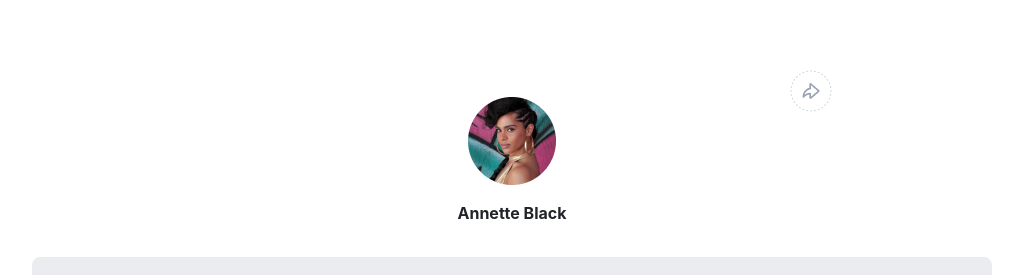
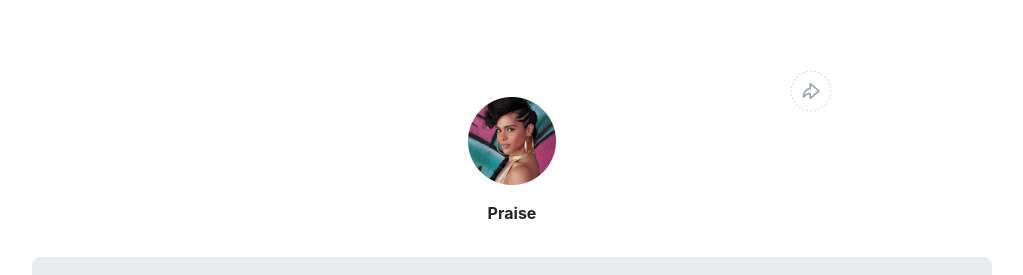
Before and after one commit to Praise25/stage-1-task, a React (Create React App) app: page / in a window 1280 px wide. Shown: the top 275 px of the page, without its empty margins (128-1151 px from the left). Built offline with nearby package versions, Linux system fonts and the light colour scheme.

Commit message:
feat: completed profile section tasks

```diff
--- a/src/components/ProfileHeader.jsx
+++ b/src/components/ProfileHeader.jsx
@@ -9,8 +9,9 @@ const ProfileHeader = () => {
         <img src={shareButtonDefault} alt="share button" />
       </div>
       <div className={`${classes["profile-header-content"]}`}>
-        <img src={profilePicDefault} alt="profile pic" />
-        <p>Annette Black</p>
+        <img src={profilePicDefault} id="profile__img" alt="profile pic" />
+        <p id="twitter">Praise</p>
+        <p id="slack" hidden>Praise</p>
       </div>
     </div>
   );
```
